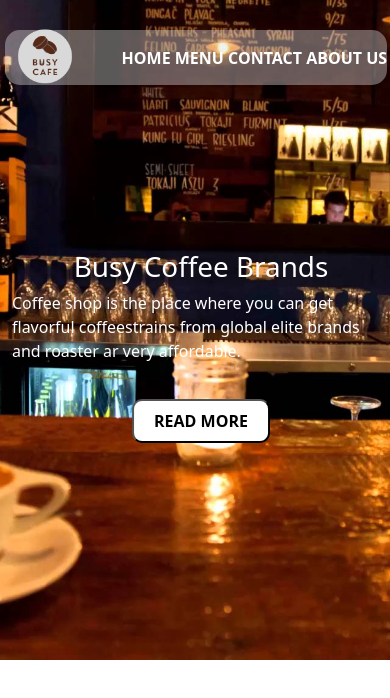
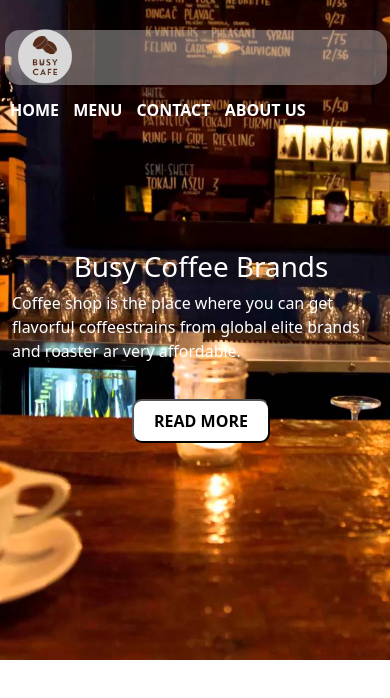
Before and after one commit to soungoolwin/soungoolwin1.github.io, a plain HTML site: page index.html in a window 390 px wide. Drawn offline with nearby package versions, Linux system fonts and the light colour scheme.

Commit message:
first commit

```diff
--- a/style.css
+++ b/style.css
@@ -65,30 +65,71 @@
 .btn1 button:hover {
     background-color: #ddd;
 }
-@media screen and (max-width:1160px) {
-    .navitem a{
-        margin: 0 70px;
-    }
-}
-@media screen and (max-width:920px) {
-    .navitem a{
-        margin: 0 50px;
+
+@media screen and (max-width:1183px) {
+    .navitem a {
+        margin: 80px;
     }
 }
 
-@media screen and (max-width:760px) {
-    .navitem a{
-        margin: 0 30px;
-    }
-}
-@media screen and (max-width:600px) {
-    .navitem a{
-        margin: 0 10px;
+@media screen and (max-width:1019px) {
+    .navitem a {
+        margin: 70px;
     }
 }
 
-@media screen and (max-width:540px) {
-    .navitem a{
-        margin: 0 0px;
+@media screen and (max-width:937px) {
+    .navitem a {
+        margin: 60px;
     }
 }
+@media screen and (max-width:992px){
+    .btn1 button {
+        margin-left: 40%;
+    }
+}
+
+@media screen and (max-width:856px) {
+    .navitem a {
+        margin: 50px;
+    }
+}
+@media screen and (max-width:774px) {
+    .navitem a {
+        margin: 30px;
+    }
+}
+@media screen and (max-width:787px) {
+    .btn1 button {
+        margin-left: 35%;
+    }
+}
+@media screen and (max-width:768px) {
+    .btn1 button {
+        margin-left: 50%;
+        transform: translateX(-50%);
+    }
+}
+
+@media screen and (max-width:611px) {
+    .navitem a {
+        margin: 20px;
+    }
+}
+@media screen and (max-width:529px) {
+    .navitem a {
+        margin: 15px;
+    }
+}
+
+@media screen and (max-width:500px) {
+    .navitem a {
+        margin: 10px;
+    }
+}
+
+@media screen and (max-width:470px) {
+    .navitem a {
+        margin: 5px;
+    }
+}
```
